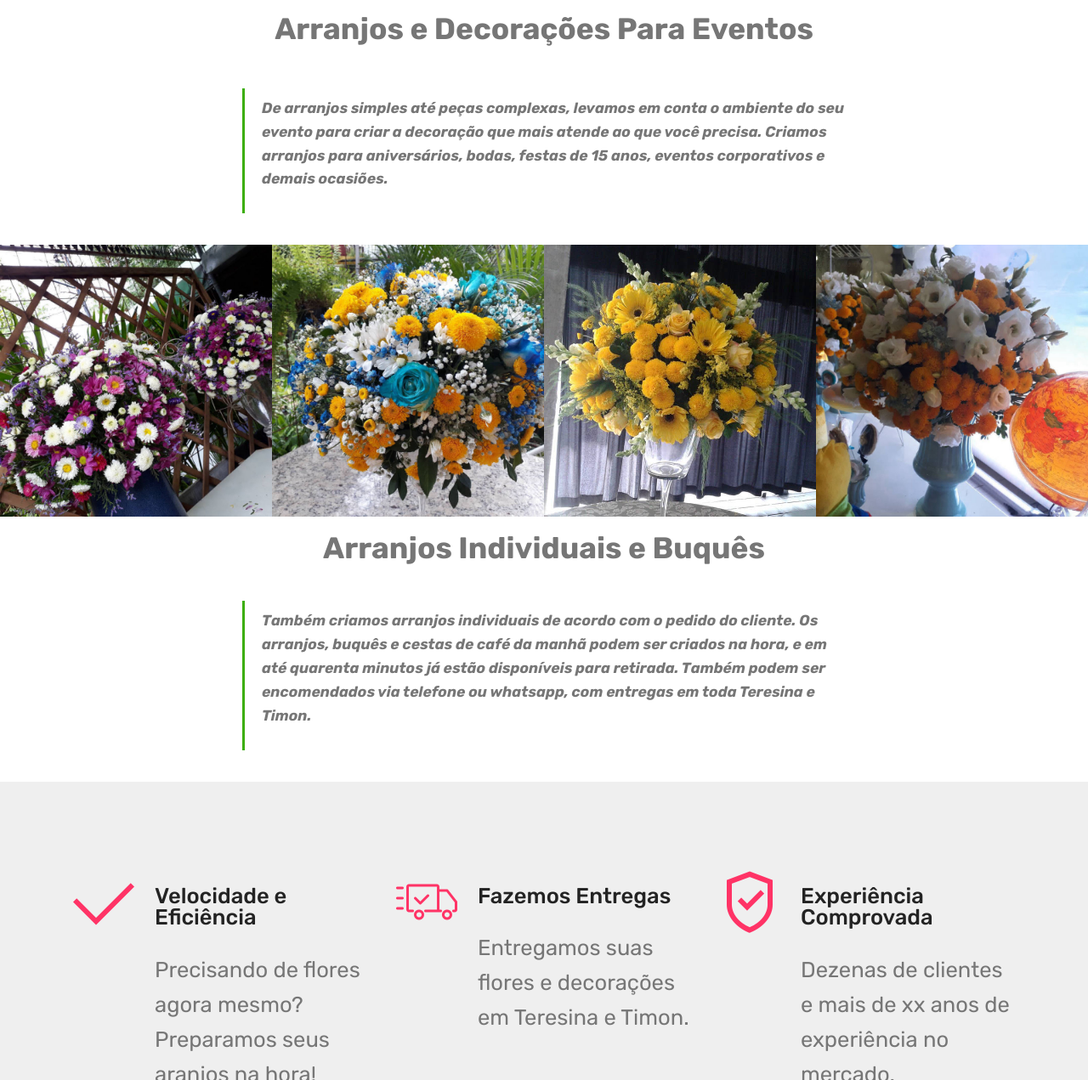
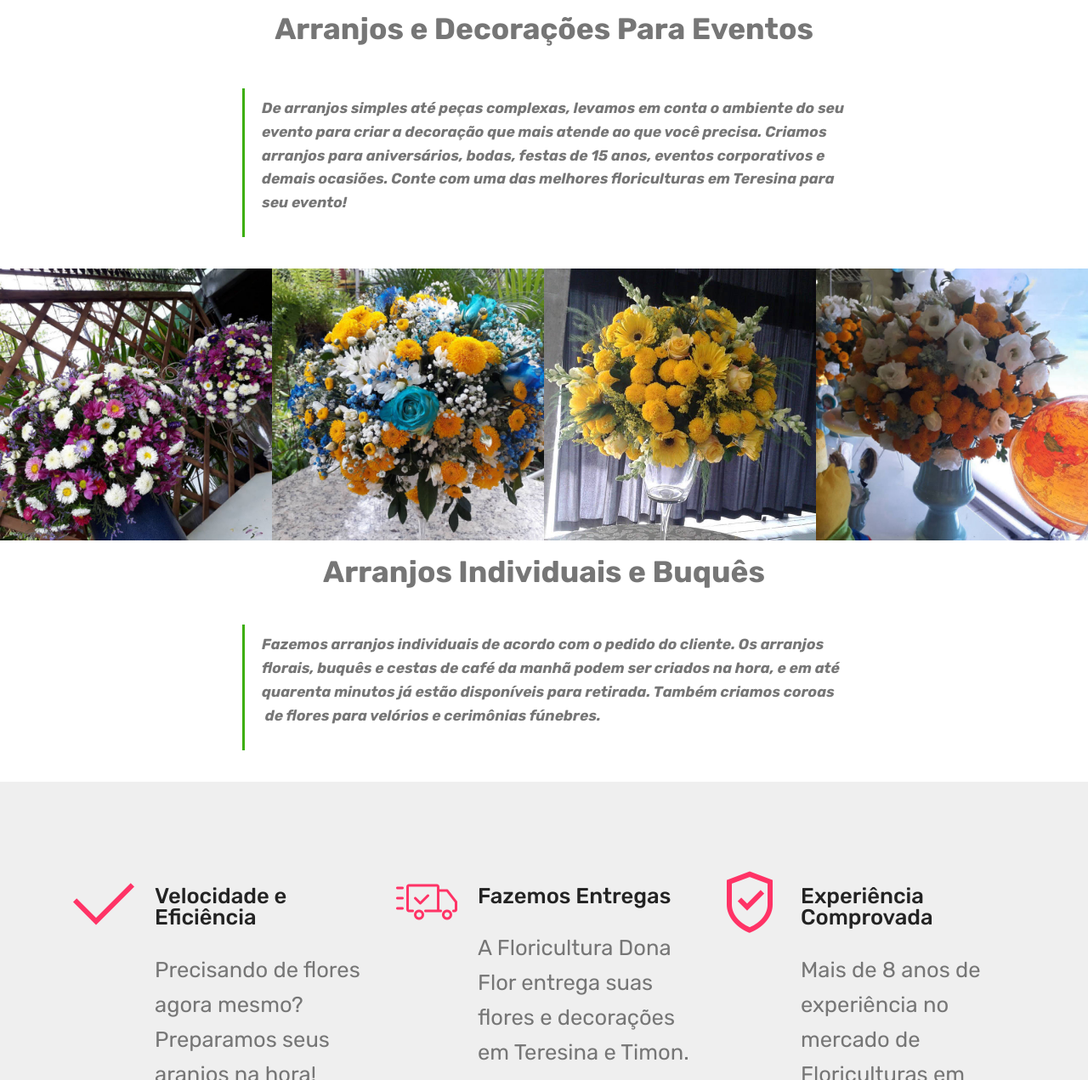
Before and after one commit to FloriculturaDonaFlor/lp, a plain HTML site: page index.html in a window 1280 px wide. Shown: the part 1529-2800 px from the top of the page at 85% size. Drawn offline with Linux system fonts and the light colour scheme; files whose address does not match are found by name.

```diff
--- a/index.html
+++ b/index.html
@@ -55,7 +55,7 @@
     </nav>
 </section>
 
-<section class="engine"><a href="https://mobirise.info/q">responsive site templates</a></section><section class="header1 cid-rfEDroHIoM mbr-parallax-background" id="header1-16">
+<section class="engine"><a href="https://mobirise.info/l">free web templates</a></section><section class="header1 cid-rfEDroHIoM mbr-parallax-background" id="header1-16">
 
 
 
@@ -68,7 +68,7 @@
                 <h1 class="mbr-section-title align-center mbr-bold pb-3 mbr-fonts-style display-1">Arranjos Florais Incríveis para Seu Evento</h1>
 
                 <p class="mbr-text align-center pb-3 mbr-fonts-style display-5">
-                    Na Dona Flor você encontra Arranjos Florais completos para qualquer tipo de evento. A seleção de flores é feita por quem é especialista no assunto, e o resultado é impecável.
+                    Na Floricultura Dona Flor você encontra Arranjos Florais completos para qualquer tipo de evento em Teresina. &nbsp;A seleção de flores é feita por quem é especialista no assunto, e o resultado é impecável.
                 </p>
 
             </div>
@@ -165,7 +165,7 @@
     <div class="container">
         <div class="media-container-row">
             <div class="mbr-text col-12 col-md-8 mbr-fonts-style display-5">
-                <blockquote><p><strong>De arranjos simples até peças complexas, levamos em conta o ambiente do seu evento para criar a decoração que mais atende ao que você precisa. Criamos arranjos para aniversários, bodas, festas de 15 anos, eventos corporativos e demais ocasiões.</strong></p></blockquote>
+                <blockquote><p><strong>De arranjos simples até peças complexas, levamos em conta o ambiente do seu evento para criar a decoração que mais atende ao que você precisa. Criamos arranjos para aniversários, bodas, festas de 15 anos, eventos corporativos e demais ocasiões. Conte com uma das melhores floriculturas em Teresina para seu evento!</strong></p></blockquote>
             </div>
         </div>
     </div>
@@ -203,7 +203,7 @@
     <div class="container">
         <div class="media-container-row">
             <div class="mbr-text col-12 col-md-8 mbr-fonts-style display-4">
-                <blockquote><p><strong>Também criamos arranjos individuais de acordo com o pedido do cliente. Os arranjos, buquês e cestas de café da manhã&nbsp;podem ser criados na hora, e em até quarenta minutos já estão disponíveis para retirada. Também podem ser encomendados via telefone ou whatsapp, com entregas em toda Teresina e Timon.</strong></p></blockquote>
+                <blockquote><p><strong>Fazemos arranjos individuais de acordo com o pedido do cliente. Os arranjos florais, buquês e cestas de café da manhã&nbsp;podem ser criados na hora, e em até quarenta minutos já estão disponíveis para retirada. Também criamos coroas &nbsp;de flores para velórios e cerimônias fúnebres.</strong></p></blockquote>
             </div>
         </div>
     </div>
@@ -235,8 +235,7 @@
                     </div>
                     <div class="card-box">
                         <h4 class="card-title py-3 mbr-fonts-style display-5">Fazemos Entregas</h4>
-                        <p class="mbr-text mbr-fonts-style display-5">
-                           Entregamos suas flores e decorações em Teresina e Timon.</p>
+                        <p class="mbr-text mbr-fonts-style display-5">A Floricultura Dona Flor entrega suas flores e decorações em Teresina e Timon.</p>
                     </div>
                 </div>
             </div>
@@ -249,8 +248,7 @@
                     <div class="card-box">
                         <h4 class="card-title py-3 mbr-fonts-style display-5">
                             Experiência Comprovada</h4>
-                        <p class="mbr-text mbr-fonts-style display-5">
-                           Dezenas de clientes e mais de xx anos de experiência no mercado.</p>
+                        <p class="mbr-text mbr-fonts-style display-5">Mais de 8 anos de experiência no mercado de Floriculturas em Teresina</p>
                     </div>
                 </div>
             </div>
```
Also changed, not shown: 1 other file.
